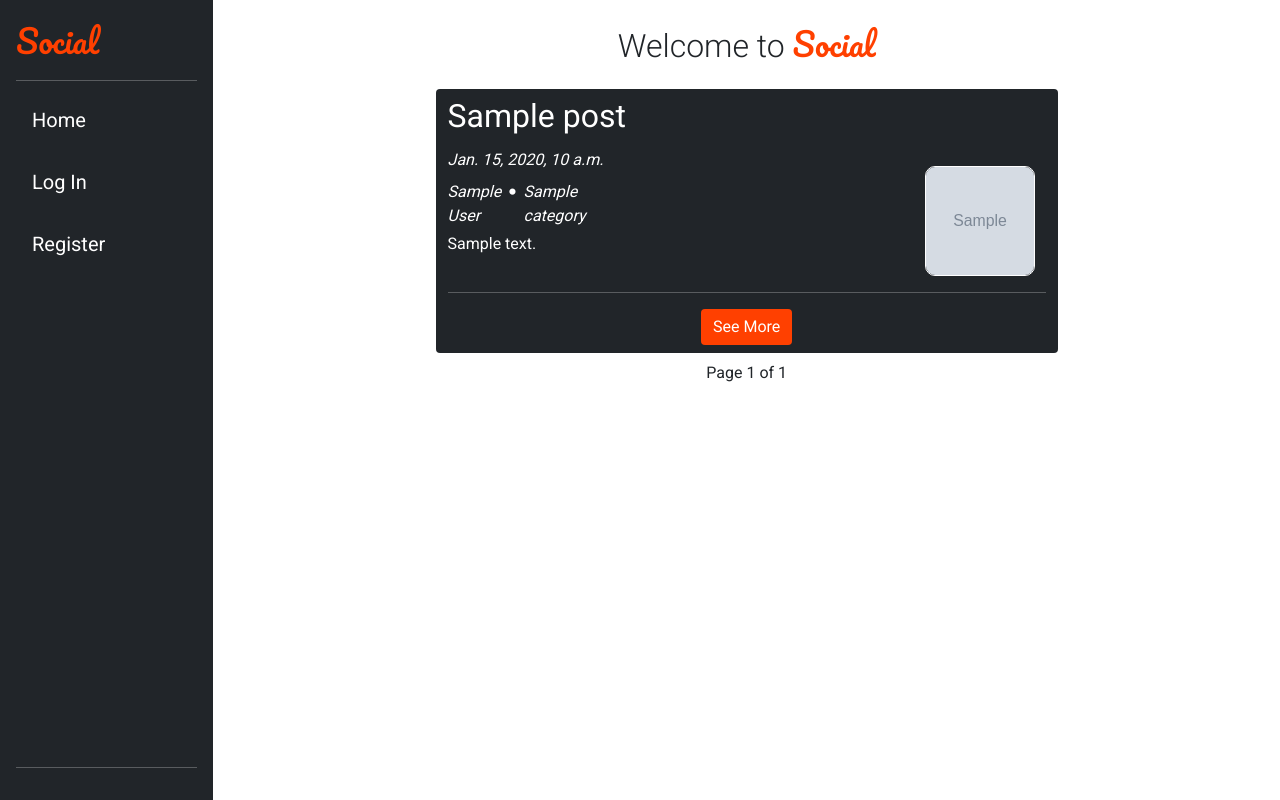
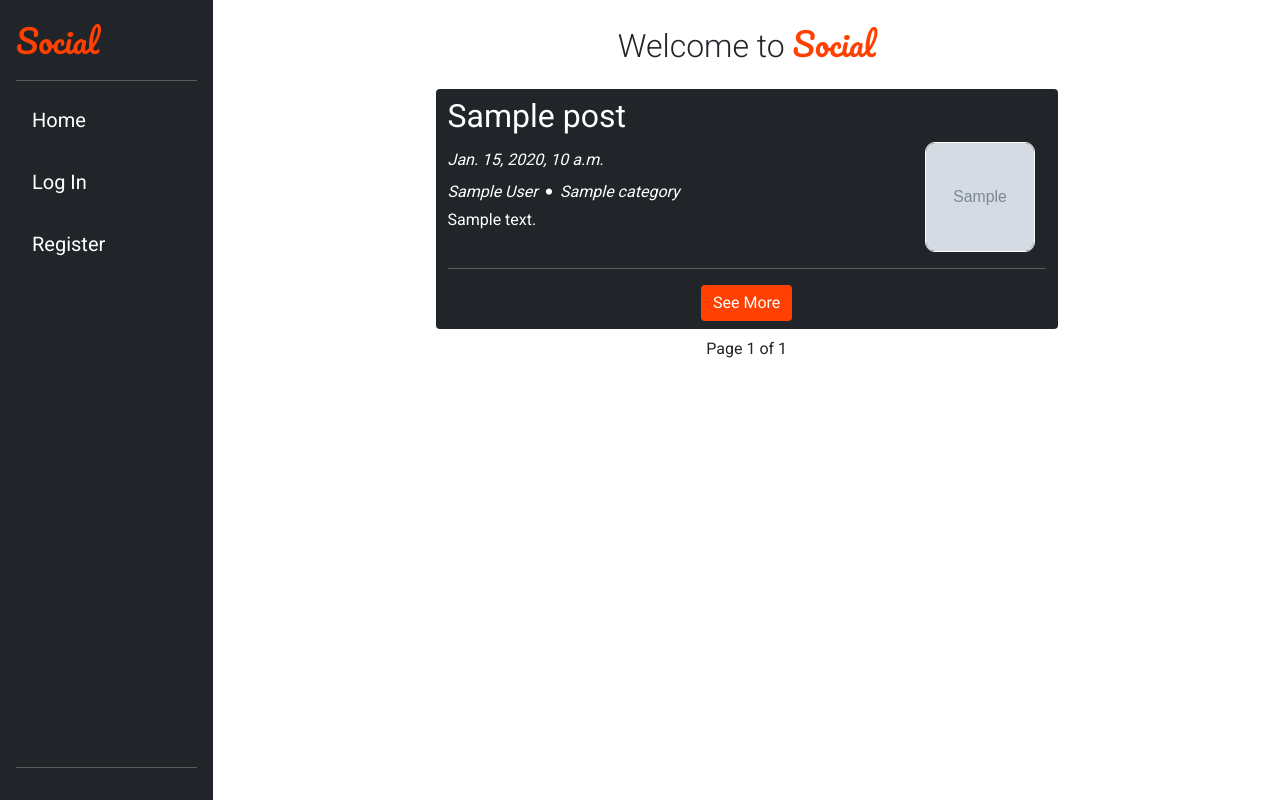
Before and after one commit to Code-Institute-Submissions/social, a Django app: template templates/index.html in a window 1280 px wide. Run offline with Django 4.2, Linux system fonts and the light colour scheme; the template is opened without the code that fills it: most values are stand-ins (such as "Sample title", 1, 10 or a date in 2020); grey boxes marked "Sample" are stand-in pictures.

Commit message:
Fix overflowing post categories on home page

```diff
--- a/templates/index.html
+++ b/templates/index.html
@@ -27,7 +27,7 @@
 
                 <!-- Username/Category -->
                 <div class="row mt-2 mb-1">
-                    <div class="d-flex col-sm-2 col-3">
+                    <div class="d-flex">
                         <span class="username fst-italic me-2"
                             >{{ post.author }}</span
                         >
@@ -93,7 +93,7 @@
 
                 <!-- Username/Category -->
                 <div class="row mt-2 mb-1">
-                    <div class="d-flex col-sm-2 col-3">
+                    <div class="d-flex">
                         <span class="username fst-italic me-2"
                             >{{ post.author }}</span
                         >
```
